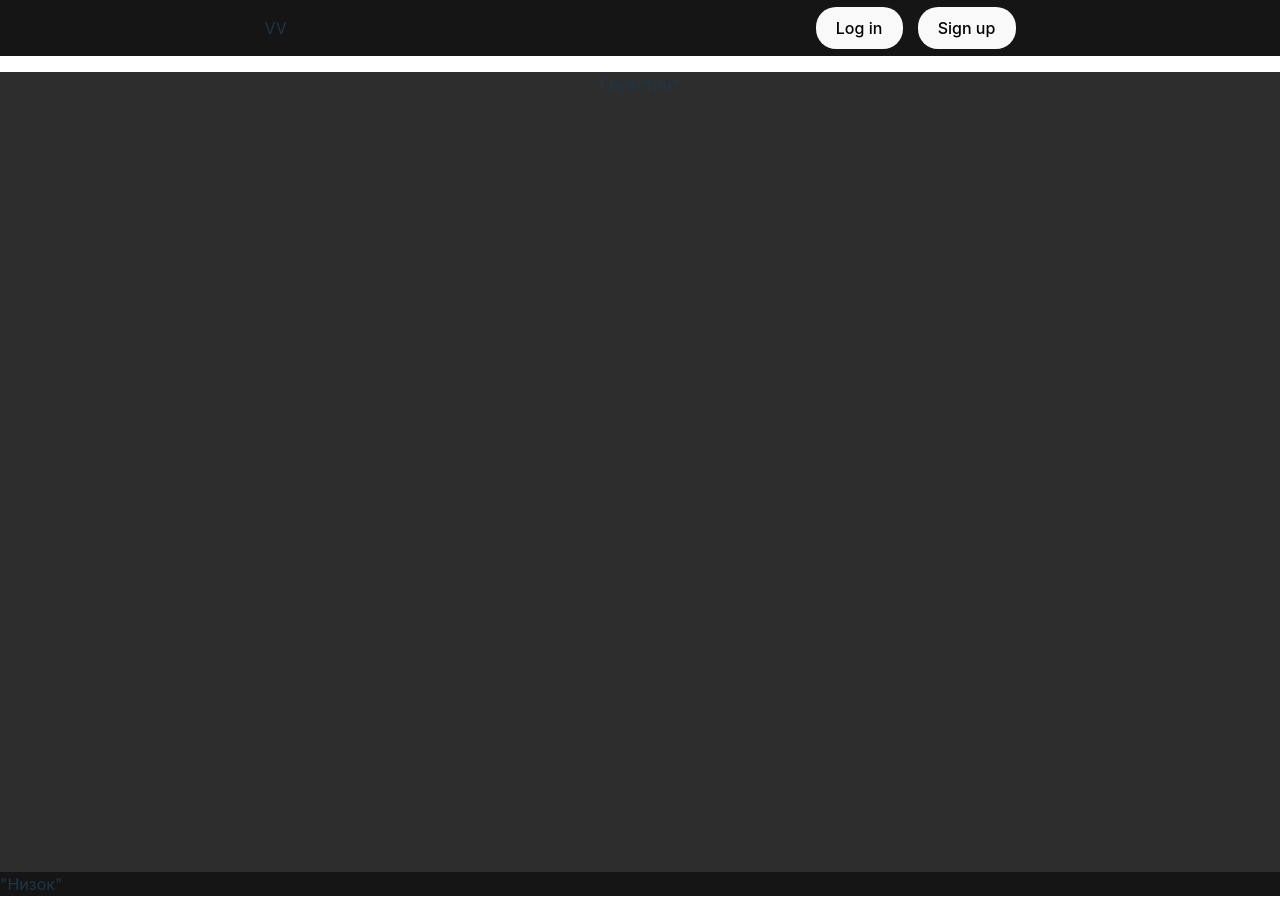
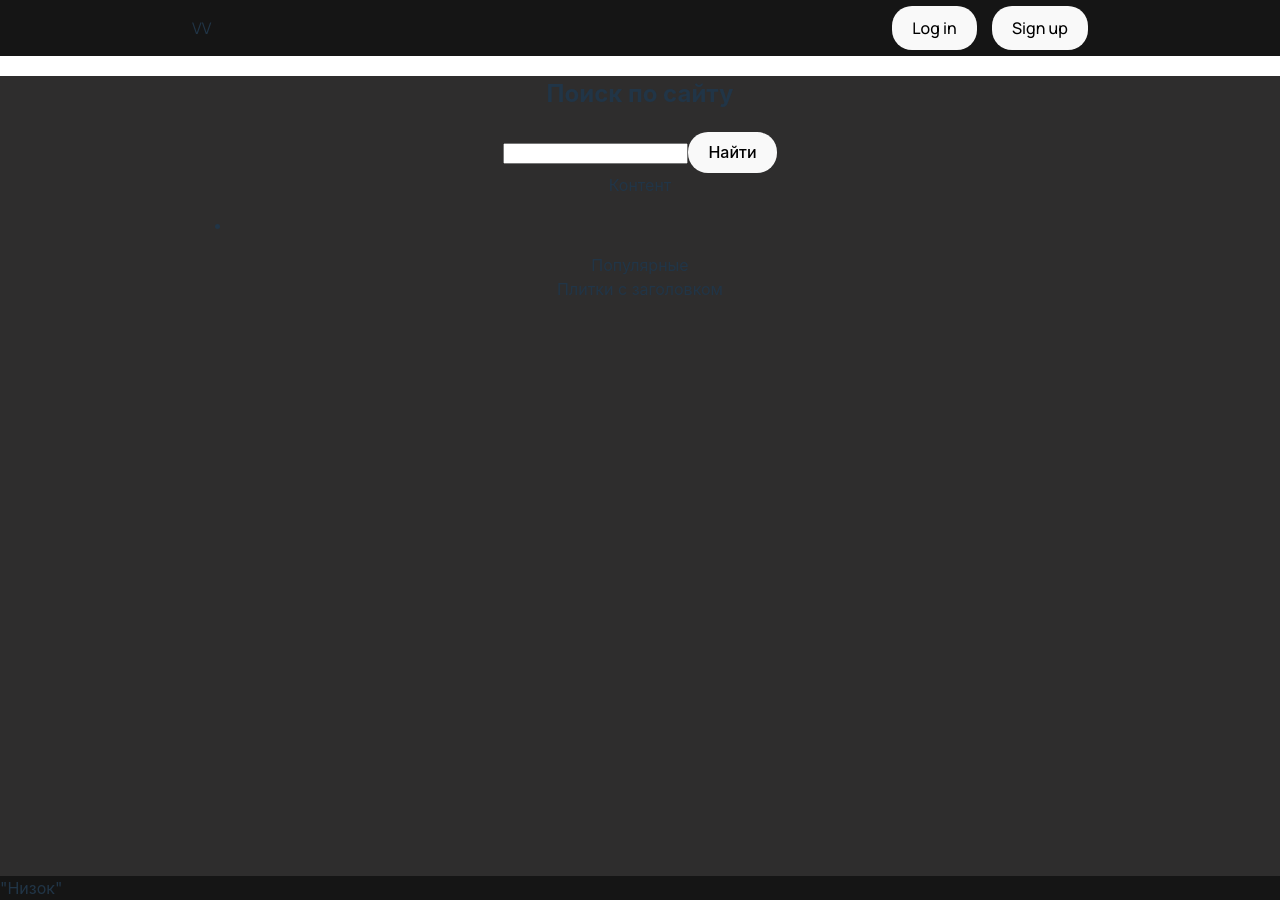
Before and after one commit to andrey-zinoviev-dev/vinyl-vulture, a React (Vite) app: page / in a window 1280 px wide. Built offline with nearby package versions, Linux system fonts and the light colour scheme.

Commit message:
+sections +search form

```diff
--- a/src/Header.css
+++ b/src/Header.css
@@ -5,9 +5,15 @@
     left: 0;
     top: 0;
     background-color: rgb(21, 21, 21);
-    justify-content: space-around;
+    justify-content: space-between;
     /* padding: 5px; */
     align-items: center;
+    /* font-family: "Lora", serif; */
+    /* font-family: "Wix Madefor Display", sans-serif; */
+    font-family: "Manrope", sans-serif;
+    padding: 0% 15%;
+    box-sizing: border-box;
+
 }
 
 .btn__div{
@@ -17,5 +23,9 @@
 
 .h__btn{
   border-radius: 20px;
+  transition:all 0.25s ease-in-out;
+}
 
+.h__btn:hover{
+  border: 2px solid;
 }
--- a/src/Home.css
+++ b/src/Home.css
@@ -3,10 +3,30 @@
     width: 100%;
     background-color: #2e2d2d;
     box-sizing: border-box;
+    padding: 0% 15%;
 }
 
-/* .main::-webkit-scrollbar,.main::-webkit-scrollbar-track,.main::-webkit-scrollbar-thumb{
-    width: 0px;
-    display: none;
+.search{
 
-} */
+
+}
+
+.search__form{
+
+}
+
+.search__input{
+
+}
+
+.intro__cont{
+
+}
+
+.pop__cont{
+
+}
+
+.main__cont{
+
+}
--- a/src/Home.tsx
+++ b/src/Home.tsx
@@ -6,12 +6,35 @@ export default function Home({}) {
 
     return (
      <main className="main">
+        <section className='search'>
+            <h2>
+                Поиск по сайту
+            </h2>
 
-        <p>
-            Грувстрит
+            <form className='search__form'>
+                <input className='search__input'>
+                </input>
+                <button className='h__btn'>
+                    Найти
+                </button>
+            </form>
+        </section>
+        <section className='intro__cont'>
+            <div>
+                Контент
+            </div>
+            <ul>
+                <li>
 
-        </p>
-
+                </li>
+            </ul>
+        </section>
+        <section className='pop__cont'>
+            Популярные
+        </section>
+        <section className='main__cont'>
+            Плитки с заголовком
+        </section>
      </main>
     )
   }
--- a/src/index.css
+++ b/src/index.css
@@ -1,3 +1,5 @@
+@import url('https://fonts.googleapis.com/css2?family=Lora:ital,wght@0,400..700;1,400..700&family=Manrope:wght@200..800&family=Wix+Madefor+Display:wght@400..800&display=swap');
+
 :root {
   font-family: Inter, system-ui, Avenir, Helvetica, Arial, sans-serif;
   line-height: 1.5;
```
